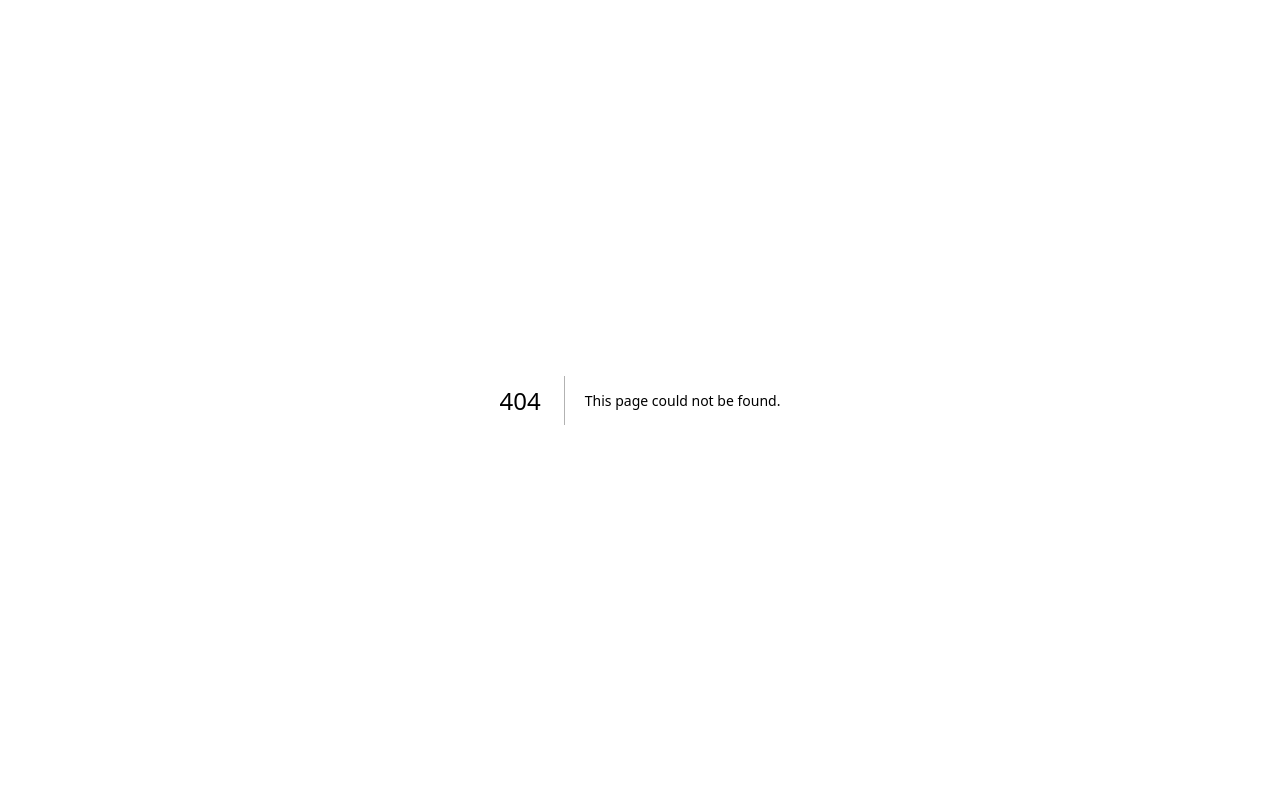
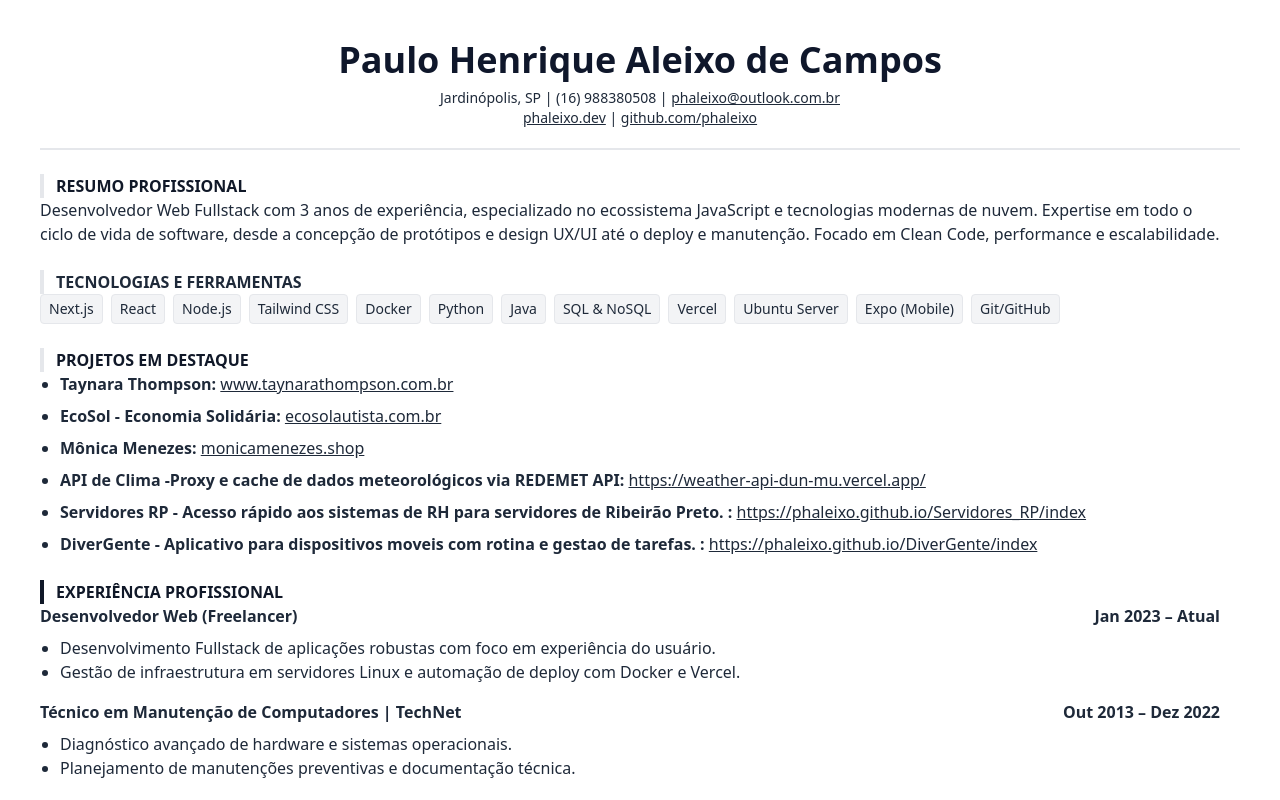
Before and after one commit to phaleixo/phaleixo-site, a Next.js app: page /curriculo in a window 1280 px wide. Before the commit this address had no page. Shown: the top 800 px of the page. Built offline with nearby package versions, Linux system fonts and the light colour scheme.

Commit message:
new file:   src/app/curriculo/page.tsx

```diff
--- /dev/null
+++ b/src/app/curriculo/page.tsx
@@ -0,0 +1,237 @@
+import React from "react";
+
+export default function CurriculoPage() {
+  return (
+    <main>
+      <div className="p-10 bg-white text-gray-800 font-sans">
+        <div className="text-center border-b-2 border-gray-200 pb-5">
+          <h1 className="text-3xl md:text-4xl font-extrabold text-slate-900 mb-2">
+            Paulo Henrique Aleixo de Campos
+          </h1>
+          <div className="text-sm text-gray-800 mt-2">
+            Jardinópolis, SP | (16) 988380508 |{" "}
+            <a
+              className="text-gray-800 underline"
+              href="mailto:phaleixo@outlook.com.br"
+            >
+              phaleixo@outlook.com.br
+            </a>
+            <br />
+            <a
+              className="text-gray-800 underline"
+              href="https://phaleixo.dev"
+              target="_blank"
+              rel="noopener noreferrer"
+            >
+              phaleixo.dev
+            </a>{" "}
+            |{" "}
+            <a
+              className="text-gray-800 underline"
+              href="https://github.com/phaleixo"
+              target="_blank"
+              rel="noopener noreferrer"
+            >
+              github.com/phaleixo
+            </a>
+          </div>
+        </div>
+
+        <h3 className="text-sm md:text-base font-semibold text-gray-900 border-l-4 border-gray-200 pl-3 uppercase mt-6">
+          Resumo Profissional
+        </h3>
+        <div className="mb-5 pr-5">
+          Desenvolvedor Web Fullstack com 3 anos de experiência, especializado
+          no ecossistema JavaScript e tecnologias modernas de nuvem. Expertise
+          em todo o ciclo de vida de software, desde a concepção de protótipos e
+          design UX/UI até o deploy e manutenção. Focado em Clean Code,
+          performance e escalabilidade.
+        </div>
+
+        <h3 className="text-sm md:text-base font-semibold text-gray-800 border-l-4 border-gray-200 pl-3 uppercase mt-6">
+          Tecnologias e Ferramentas
+        </h3>
+        <div className="mb-5 pr-5">
+          <div className="flex flex-wrap gap-2">
+            <span className="bg-gray-100 border border-gray-200 px-2 py-1 rounded text-sm text-gray-800">
+              Next.js
+            </span>
+            <span className="bg-gray-100 border border-gray-200 px-2 py-1 rounded text-sm text-gray-800">
+              React
+            </span>
+            <span className="bg-gray-100 border border-gray-200 px-2 py-1 rounded text-sm text-gray-800">
+              Node.js
+            </span>
+            <span className="bg-gray-100 border border-gray-200 px-2 py-1 rounded text-sm text-gray-800">
+              Tailwind CSS
+            </span>
+            <span className="bg-gray-100 border border-gray-200 px-2 py-1 rounded text-sm text-gray-800">
+              Docker
+            </span>
+            <span className="bg-gray-100 border border-gray-200 px-2 py-1 rounded text-sm text-gray-800">
+              Python
+            </span>
+            <span className="bg-gray-100 border border-gray-200 px-2 py-1 rounded text-sm text-gray-800">
+              Java
+            </span>
+            <span className="bg-gray-100 border border-gray-200 px-2 py-1 rounded text-sm text-gray-800">
+              SQL & NoSQL
+            </span>
+            <span className="bg-gray-100 border border-gray-200 px-2 py-1 rounded text-sm text-gray-800">
+              Vercel
+            </span>
+            <span className="bg-gray-100 border border-gray-200 px-2 py-1 rounded text-sm text-gray-800">
+              Ubuntu Server
+            </span>
+            <span className="bg-gray-100 border border-gray-200 px-2 py-1 rounded text-sm text-gray-800">
+              Expo (Mobile)
+            </span>
+            <span className="bg-gray-100 border border-gray-200 px-2 py-1 rounded text-sm text-gray-800">
+              Git/GitHub
+            </span>
+          </div>
+        </div>
+
+        <h3 className="text-sm md:text-base font-semibold text-gray-900 border-l-4 border-gray-200 pl-3 uppercase mt-6">
+          Projetos em Destaque
+        </h3>
+        <div className="mb-5 pr-5">
+          <ul className="list-disc pl-5 space-y-2">
+            <li>
+              <strong>Taynara Thompson:</strong>{" "}
+              <a
+                className="text-gray-800 underline"
+                href="https://www.taynarathompson.com.br"
+                target="_blank"
+                rel="noopener noreferrer"
+              >
+                www.taynarathompson.com.br
+              </a>
+            </li>
+            <li>
+              <strong>EcoSol - Economia Solidária:</strong>{" "}
+              <a
+                className="text-gray-800 underline"
+                href="https://ecosolautista.com.br"
+                target="_blank"
+                rel="noopener noreferrer"
+              >
+                ecosolautista.com.br
+              </a>
+            </li>
+            <li>
+              <strong>Mônica Menezes:</strong>{" "}
+              <a
+                className="text-gray-800 underline"
+                href="https://monicamenezes.shop"
+                target="_blank"
+                rel="noopener noreferrer"
+              >
+                monicamenezes.shop
+              </a>
+            </li>
+            <li>
+              <strong>API de Clima -Proxy e cache de dados
+              meteorológicos via REDEMET API:</strong>{" "}
+              <a
+                className="text-gray-800 underline"
+                href="https://weather-api-dun-mu.vercel.app/"
+                target="_blank"
+                rel="noopener noreferrer"
+              >
+                https://weather-api-dun-mu.vercel.app/
+              </a>
+            </li>
+            <li>
+              <strong>Servidores RP - Acesso rápido aos sistemas de RH para servidores de Ribeirão Preto.
+:</strong> {" "}
+              <a
+                className="text-gray-800 underline"
+                href="https://phaleixo.github.io/Servidores_RP/index"
+                target="_blank"
+                rel="noopener noreferrer"
+              >
+                https://phaleixo.github.io/Servidores_RP/index
+              </a>
+            </li>
+            <li>
+              <strong>DiverGente - Aplicativo para dispositivos moveis com rotina e gestao de tarefas.
+:</strong> {" "}
+              <a
+                className="text-gray-800 underline"
+                href="https://phaleixo.github.io/DiverGente/index"
+                target="_blank"
+                rel="noopener noreferrer"
+              >
+                https://phaleixo.github.io/DiverGente/index
+              </a>
+            </li>
+          </ul>
+        </div>
+
+        <h3 className="text-sm md:text-base font-semibold  text-gray-900 border-l-4  border-gray-900 pl-3 uppercase mt-6">
+          Experiência Profissional
+        </h3>
+        <div className="mb-5 pr-5 space-y-4">
+          <div>
+            <div className="flex justify-between font-semibold">
+              <span>Desenvolvedor Web (Freelancer)</span>
+              <span>Jan 2023 – Atual</span>
+            </div>
+            <ul className="list-disc pl-5 mt-2">
+              <li>
+                Desenvolvimento Fullstack de aplicações robustas com foco em
+                experiência do usuário.
+              </li>
+              <li>
+                Gestão de infraestrutura em servidores Linux e automação de
+                deploy com Docker e Vercel.
+              </li>
+            </ul>
+          </div>
+
+          <div>
+            <div className="flex justify-between font-semibold">
+              <span>Técnico em Manutenção de Computadores | TechNet</span>
+              <span>Out 2013 – Dez 2022</span>
+            </div>
+            <ul className="list-disc pl-5 mt-2">
+              <li>Diagnóstico avançado de hardware e sistemas operacionais.</li>
+              <li>
+                Planejamento de manutenções preventivas e documentação técnica.
+              </li>
+            </ul>
+          </div>
+        </div>
+
+        <h3 className="text-sm md:text-base font-semibold  text-gray-900 border-l-4  border-gray-900 pl-3 uppercase mt-6">
+          Formação Acadêmica
+        </h3>
+        <div className="mb-5 pr-5">
+          <ul className="list-disc pl-5 space-y-2">
+            <li>
+              <strong>Pós-Graduação: Desenvolvimento Web Fullstack</strong> -
+              IFSULDEMINAS (2026)
+            </li>
+            <li>
+              <strong>Bacharelado em Tecnologia da Informação</strong> - UNIVESP
+              (2025)
+            </li>
+            <li>
+              <strong>Bootcamps:</strong> Java Backend e Ciência de Dados
+              (Santander), Banco de Dados (IFSul).
+            </li>
+          </ul>
+        </div>
+
+        <h3 className="text-sm md:text-base font-semibold  text-gray-900 border-l-4  border-gray-900 pl-3 uppercase mt-6">
+          Idiomas
+        </h3>
+        <div className="mb-5 pr-5">
+          <strong>Português:</strong> Nativo | <strong>Inglês:</strong> Básico
+          (Leitura técnica e documentação)
+        </div>
+      </div>
+    </main>
+  );
+}
```
